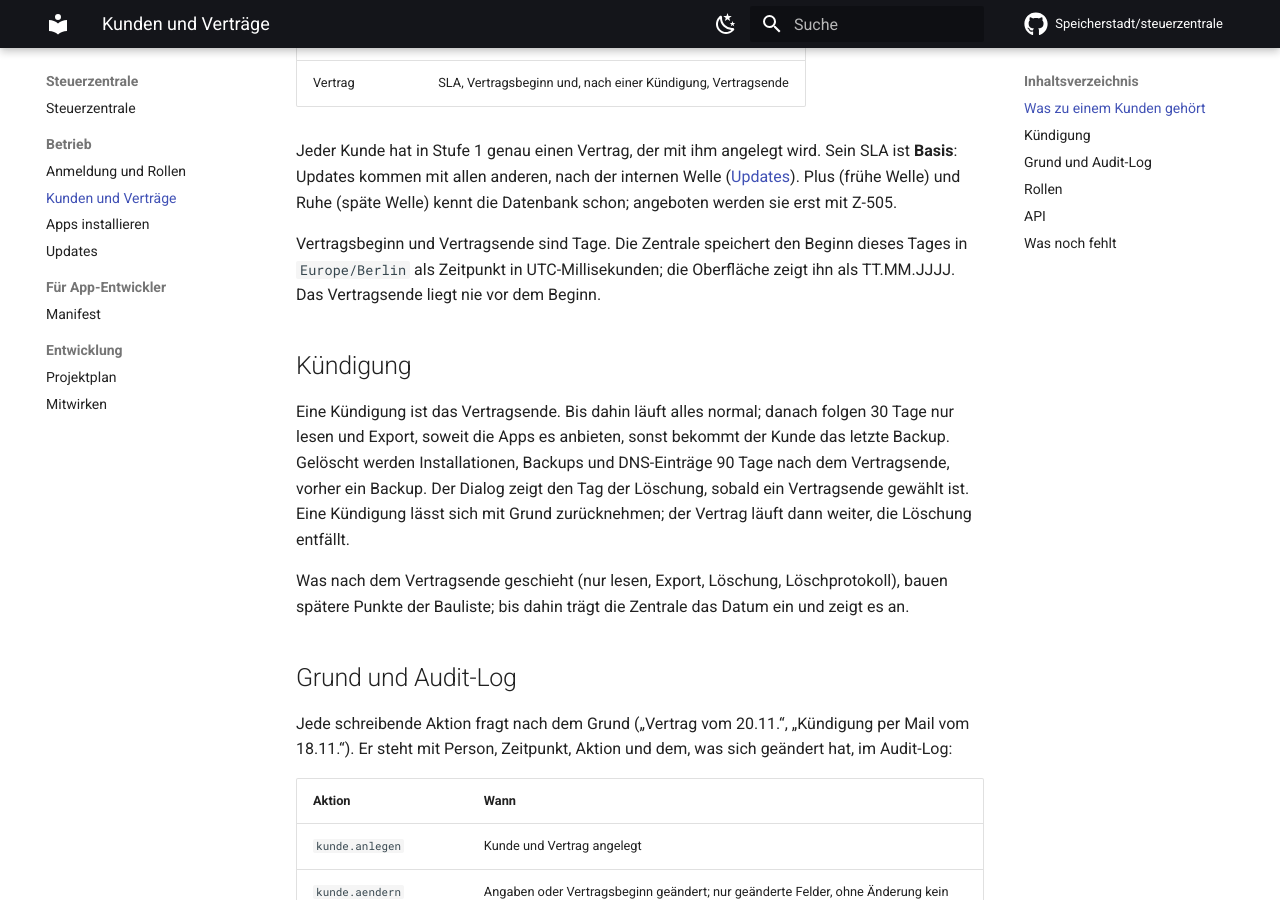
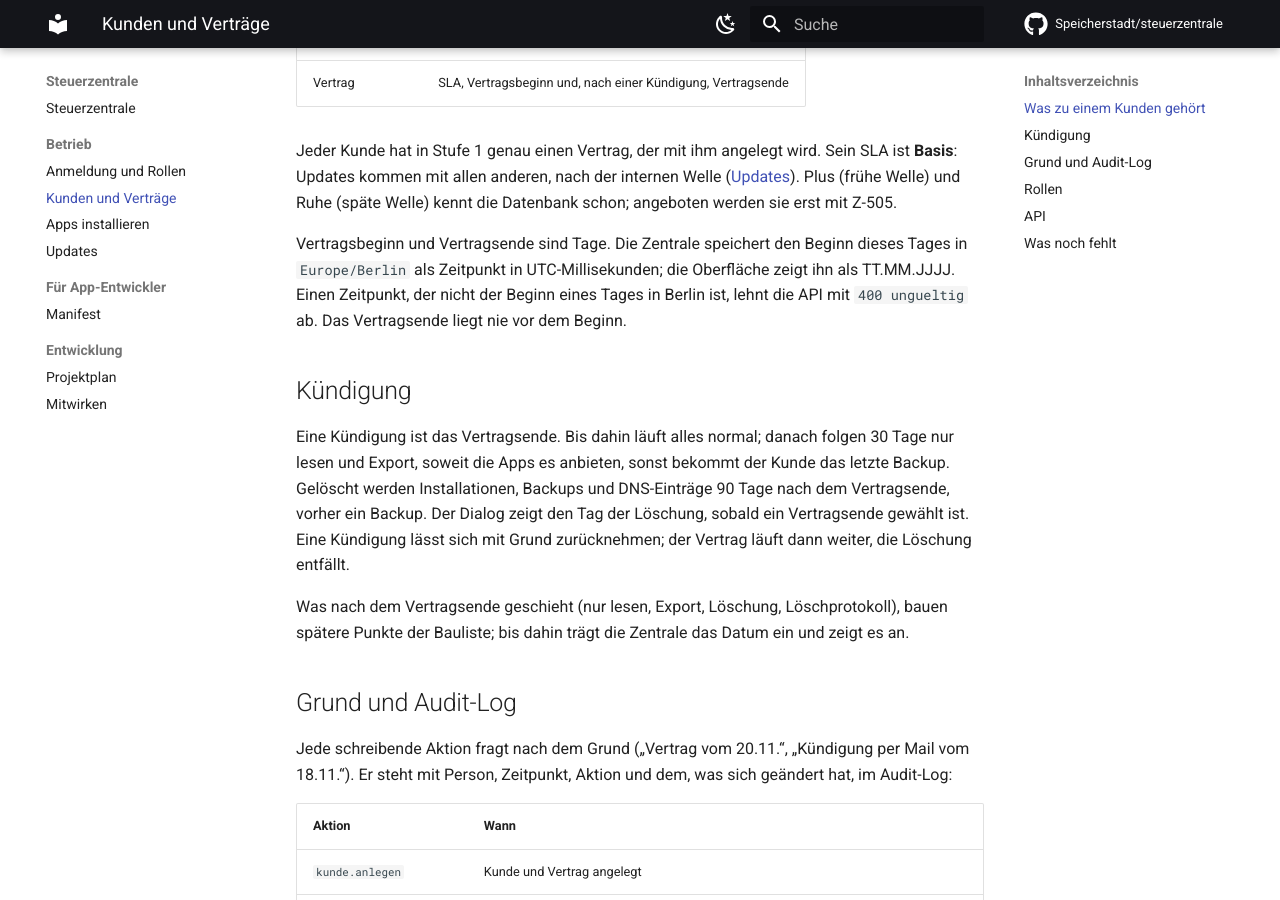
Before and after one commit to Speicherstadt/steuerzentrale, an MkDocs documentation site: the page built from docs/kunden.md, in a window 1280 px wide and 900 px high, scrolled down 469 px. Built offline with MkDocs 1.6.1 and Material for MkDocs 9.7.7, drawn with Linux system fonts in a browser that asks for light colours; comment, search, counter and statistics services are not loaded; some of the changed text lies outside the part shown.

Commit message:
Z-801: refuse a contract day that is not the start of a Berlin day
POST, PUT and the notice route take `beginn` and `ende` only as the start of a day in
Europe/Berlin (tagesbeginn from packages/planung), else 400 ungueltig, as docs/kunden.md
describes; the Zentrale now depends on the pure planung package.

Co-Authored-By: Claude Opus 5.5 <noreply@anthropic.com>
Claude-Session: https://claude.ai/code/session_01Y3rdfbRWBCiepFtHcGPe5t
Signed-off-by: Tristan Teufel <tristanteufel@googlemail.com>

````diff
--- a/docs/kunden.md
+++ b/docs/kunden.md
@@ -25,7 +25,8 @@ Updates kommen mit allen anderen, nach der internen Welle ([Updates](updates.md)
 Welle) und Ruhe (späte Welle) kennt die Datenbank schon; angeboten werden sie erst mit Z-505.
 
 Vertragsbeginn und Vertragsende sind Tage. Die Zentrale speichert den Beginn dieses Tages in
-`Europe/Berlin` als Zeitpunkt in UTC-Millisekunden; die Oberfläche zeigt ihn als TT.MM.JJJJ. Das
+`Europe/Berlin` als Zeitpunkt in UTC-Millisekunden; die Oberfläche zeigt ihn als TT.MM.JJJJ. Einen
+Zeitpunkt, der nicht der Beginn eines Tages in Berlin ist, lehnt die API mit `400 ungueltig` ab. Das
 Vertragsende liegt nie vor dem Beginn.
 
 ## Kündigung
@@ -87,7 +88,8 @@ Die Antwort ist der Kunde:
 }
 ```
 
-Fehler: `400 ungueltig` (Feld fehlt oder passt nicht, auch ohne Grund), `404 kein_kunde`,
+Fehler: `400 ungueltig` (Feld fehlt oder passt nicht, auch ohne Grund oder mit einem Tag, der
+nicht um 00:00 in Berlin beginnt), `404 kein_kunde`,
 `409 ende_vor_beginn`.
 
 ## Was noch fehlt
````
Also changed, not shown: docs/plan.md (+1 -1 lines), 4 other files.
